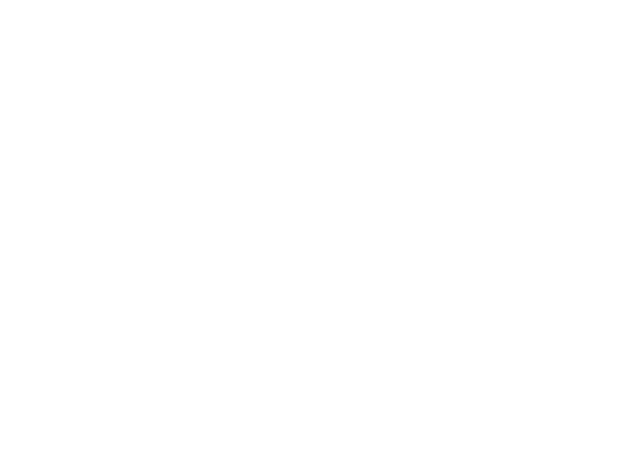
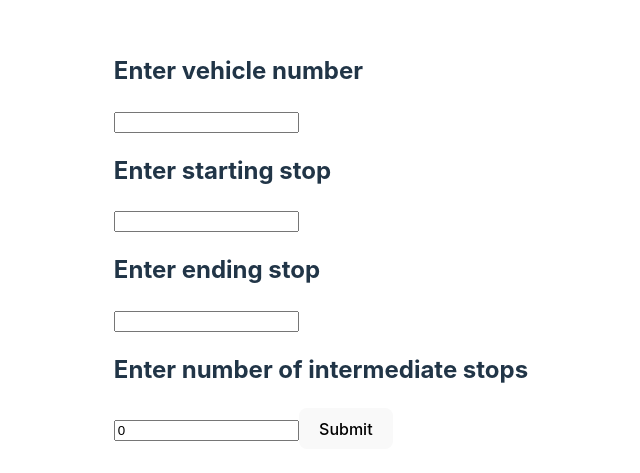
Before and after one commit to sarath-m-s/bus-app-frontend, a React (Vite) app: page /login/driver in a window 1280 px wide. Before the commit this address had no page. Shown: the part 159-632 px from the top of the page, without its empty margins (319-959 px from the left). Built offline with nearby package versions, Linux system fonts and the light colour scheme.

Commit message:
Add BusData and LoginPage components

```diff
--- a/package.json
+++ b/package.json
@@ -10,6 +10,7 @@
     "preview": "vite preview"
   },
   "dependencies": {
+    "axios": "^1.6.7",
     "react": "^18.2.0",
     "react-dom": "^18.2.0",
     "react-router-dom": "^6.22.0"
--- a/src/App.jsx
+++ b/src/App.jsx
@@ -1,6 +1,8 @@
 import React from "react";
 import { BrowserRouter as Router, Route, Routes } from 'react-router-dom';
-import Home from "./pages/Home.jsx";
+import LandingPage from "./pages/LandingPage.jsx";
+import LoginPage from "./pages/LoginPage.jsx";
+import BusData from "./pages/BusData.jsx";
 import Menu from "./pages/Menu.jsx";
 import SetData from "./pages/SetData.jsx";
 import GetData from "./pages/GetData.jsx";
@@ -9,7 +11,9 @@ function App() {
   return (
     <Router>
       <Routes>
-        <Route path="/" element={<Home />} />
+        <Route path="/" element={<LandingPage />} />
+        <Route path="/login" element={<LoginPage />} />
+        <Route path="/login/driver" element={<BusData />} />
         <Route path="/menu" element={<Menu />} />
         <Route path="/set" element={<SetData />} />
         <Route path="/get" element={<GetData />} />
--- /dev/null
+++ b/src/pages/BusData.jsx
@@ -0,0 +1,90 @@
+import React, { useState } from "react";
+import axios from "axios";
+import "../styles/BusData.css";
+
+const BusData = () => {
+  const [vehicleNumber, setVehicleNumber] = useState("");
+  const [startingStop, setStartingStop] = useState("");
+  const [endingStop, setEndingStop] = useState("");
+  const [numIntermediateStops, setNumIntermediateStops] = useState(0);
+  const [intermediateStops, setIntermediateStops] = useState([]);
+
+  const handleSubmit = async () => {
+    const busData = {
+      vehicleNumber,
+      startingStop,
+      endingStop,
+      numIntermediateStops,
+      intermediateStops,
+    };
+
+    try {
+      const response = await axios.post(
+        "https://your-api-endpoint.com",
+        busData
+      );
+      console.log(response.data);
+    } catch (error) {
+      console.error("Error writing data to DynamoDB", error);
+    }
+  };
+
+  const handleIntermediateStopChange = (index, value) => {
+    const updatedStops = [...intermediateStops];
+    updatedStops[index] = value;
+    setIntermediateStops(updatedStops);
+  };
+
+  const renderIntermediateStops = () => {
+    const stops = [];
+    for (let i = 0; i < numIntermediateStops; i++) {
+      stops.push(
+        <input
+          key={i}
+          type="text"
+          value={intermediateStops[i] || ""}
+          onChange={(e) => handleIntermediateStopChange(i, e.target.value)}
+          placeholder={`Intermediate Stop ${i + 1}`}
+        />
+      );
+    }
+    return stops;
+  };
+
+  return (
+    <div>
+      <h2>Enter vehicle number</h2>
+      <input
+        type="text"
+        value={vehicleNumber}
+        onChange={(e) => setVehicleNumber(e.target.value)}
+      />
+
+      <h2>Enter starting stop</h2>
+      <input
+        type="text"
+        value={startingStop}
+        onChange={(e) => setStartingStop(e.target.value)}
+      />
+
+      <h2>Enter ending stop</h2>
+      <input
+        type="text"
+        value={endingStop}
+        onChange={(e) => setEndingStop(e.target.value)}
+      />
+
+      <h2>Enter number of intermediate stops</h2>
+      <input
+        type="number"
+        value={numIntermediateStops}
+        onChange={(e) => setNumIntermediateStops(parseInt(e.target.value))}
+      />
+
+      {renderIntermediateStops()}
+      <button onClick={handleSubmit}>Submit</button>
+    </div>
+  );
+};
+
+export default BusData;
--- /dev/null
+++ b/src/pages/LandingPage.jsx
@@ -0,0 +1,21 @@
+import { useNavigate } from "react-router-dom";
+import logo from "../assets/bus.png";
+import '../styles/LandingPage.css';
+
+function Home() {
+    const navigate = useNavigate();
+
+    const handleStart = () => {
+        navigate('/login');
+    };
+
+    return (
+        <div className="home-container">
+      <img src={logo} alt="Logo" className="logo" />
+      <h1>Bus Trackie</h1>
+      <button onClick={handleStart}>Begin</button>
+    </div>
+    );
+}
+
+export default Home;
--- /dev/null
+++ b/src/pages/LoginPage.jsx
@@ -0,0 +1,30 @@
+import { useNavigate } from "react-router-dom";
+import logo from "../assets/bus.png";
+import "../styles/LoginPage.css";
+
+function Home() {
+  const navigate = useNavigate();
+
+  const handleDriver = () => {
+    navigate("/login/driver");
+  };
+
+  const handleCustomer = () => {
+    navigate("/customer");
+  };
+
+  return (
+    <div className="home-container">
+      <img src={logo} alt="Logo" className="logo" />
+      <h1>Bus Trackie</h1>
+      <div className="driver-button">
+        <button onClick={handleDriver}>Driver</button>
+      </div>
+      <div className="customer-button">
+        <button onClick={handleCustomer}>Cutomer</button>
+      </div>
+    </div>
+  );
+}
+
+export default Home;
--- /dev/null
+++ b/src/styles/LandingPage.css
@@ -0,0 +1,25 @@
+.logo {
+    width: 150px;
+    height: 150px;
+    margin: 0 auto;
+  }
+
+  .home-container {
+    display: flex;
+    flex-direction: column;
+    justify-content: center;
+    align-items: center;
+    height: 100vh;
+    text-align: center;
+  }
+
+  body {
+    display: grid;
+    place-items: center;
+    height: 100vh;
+    margin: 0;
+  }
+
+  .button {
+    cursor: pointer;
+  }
--- /dev/null
+++ b/src/styles/LoginPage.css
@@ -0,0 +1,25 @@
+.logo {
+    width: 150px;
+    height: 150px;
+    margin: 0 auto;
+  }
+
+  .home-container {
+    display: flex;
+    flex-direction: column;
+    justify-content: center;
+    align-items: center;
+    height: 100vh;
+    text-align: center;
+  }
+
+  body {
+    display: grid;
+    place-items: center;
+    height: 100vh;
+    margin: 0;
+  }
+
+  .button {
+    cursor: pointer;
+  }
```
Also changed, not shown: src/styles/BusData.css (added), 1 other file (tests, documents, lock files or other folders).
